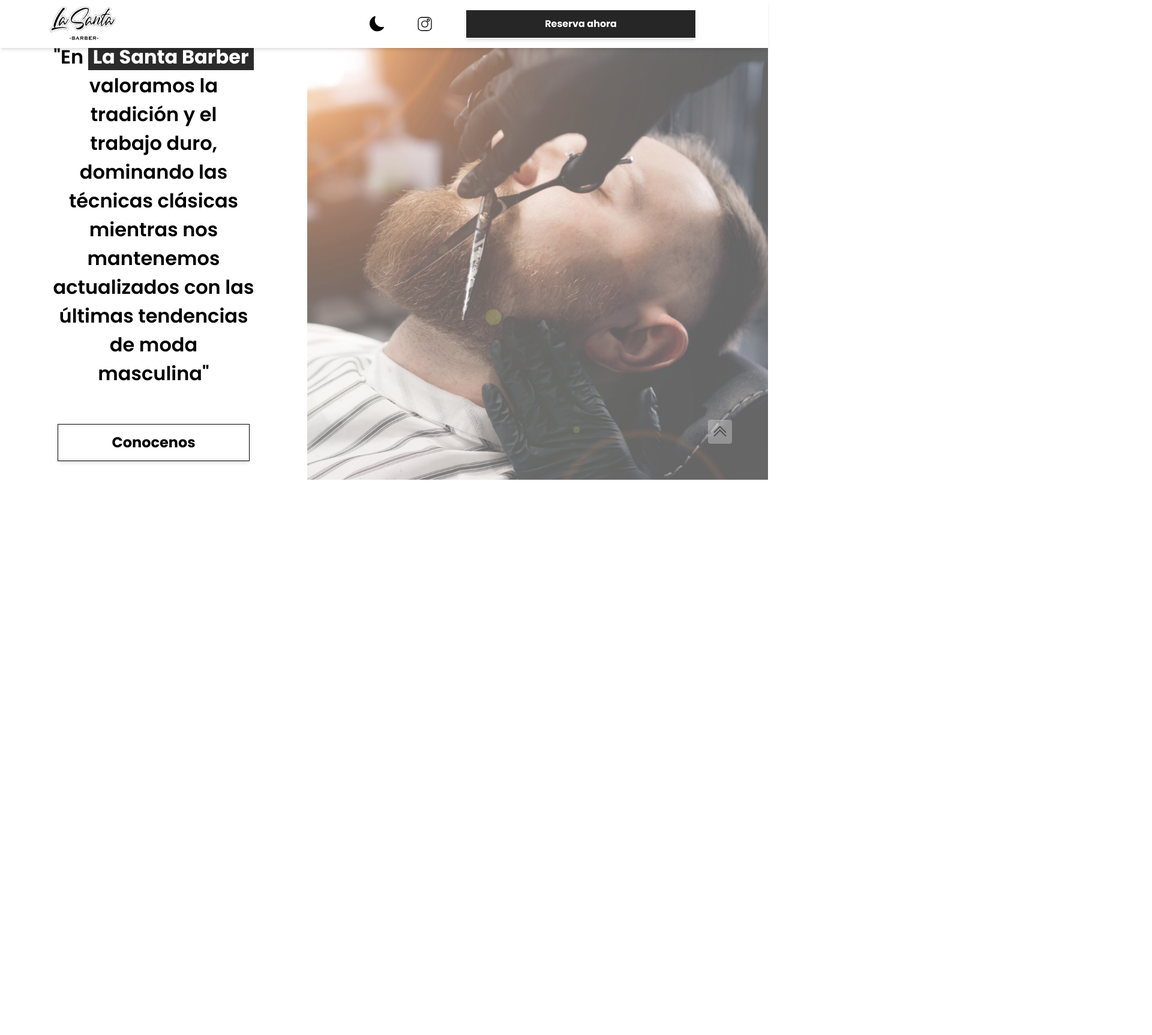
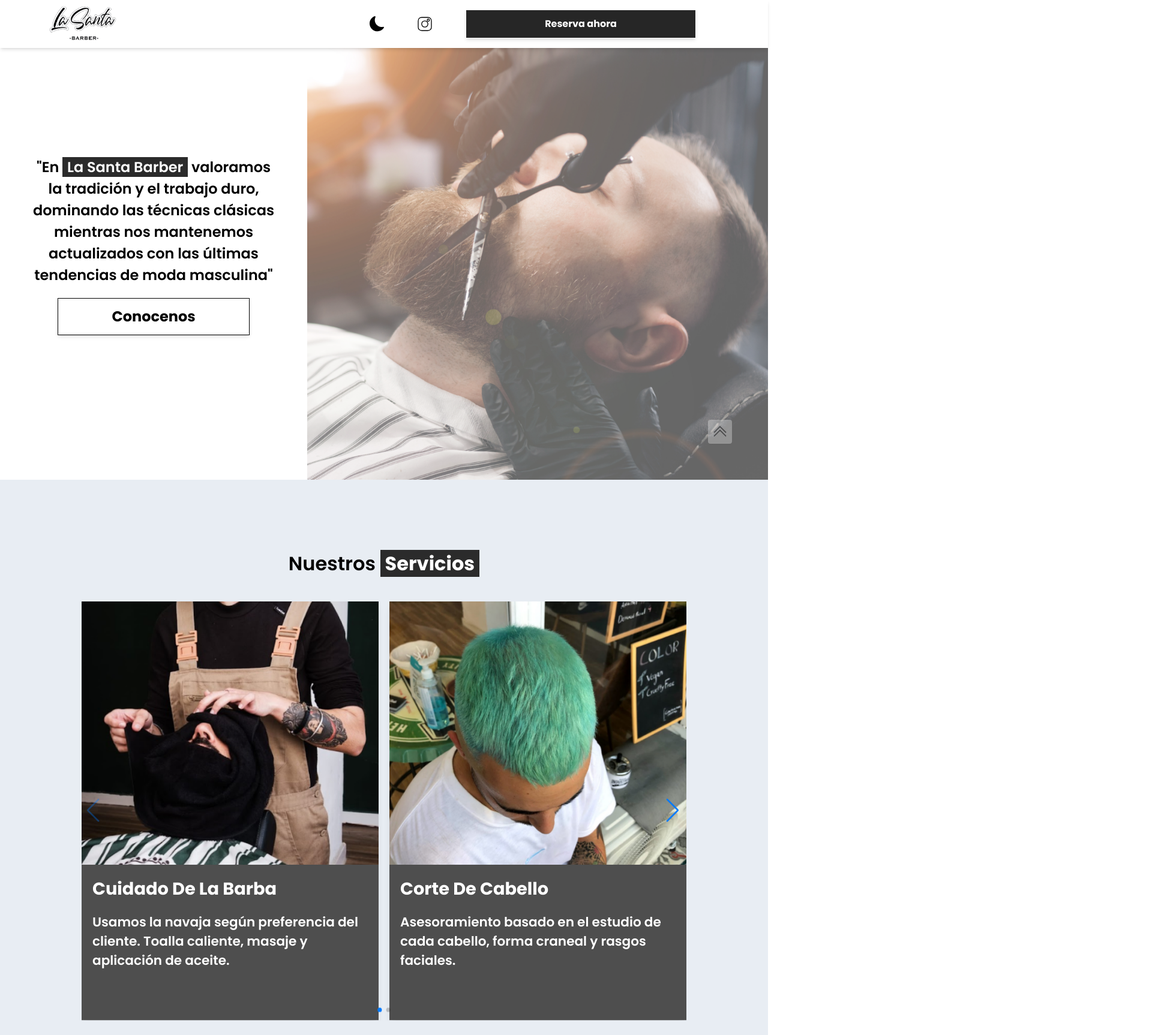
Before and after one commit to ericfluna/lasantabarber, a React (Vite) app: page / in a window 1280 px wide. Shown: the top 1726 px of the page at 60% size, 1920 px wide, since content can reach past the window. Before the commit the page ends 800 px from the top, so only its background shows below. Built offline with nearby package versions, Linux system fonts and the light colour scheme.

Commit message:
Commit update

```diff
--- a/src/App.jsx
+++ b/src/App.jsx
@@ -27,7 +27,7 @@ function App() {
 
   return (
     <div
-      className={`w-screen h-screen overflow-x-hidden scrollbar-thin scrollbar-thumb-slate-800 scrollbar-track-slate-300 bg-end`}
+      className={`w-screen h-screen  scrollbar-thin scrollbar-thumb-slate-800 scrollbar-track-slate-300 bg-end`}
     >
       <Header
         darkMode={darkMode}
--- a/src/components/buttonUp.jsx
+++ b/src/components/buttonUp.jsx
@@ -4,7 +4,7 @@ export default function ButtonUp({ handleScrollUp }) {
   return (
     <button
       onClick={handleScrollUp}
-      className={` z-50 hidden lg:flex fixed bottom-10 right-10 fast-trans shadow-md font-bold w-20 h-20 p-3 opacity-30 hover:opacity-100 scale-50 hover:scale-90 overflow-hidden rounded-lg hover:border bg-white text-black`}
+      className={`z-50 hidden lg:flex fixed bottom-10 right-10 fast-trans shadow-md font-bold w-20 h-20 p-3 opacity-30 hover:opacity-100 scale-50 hover:scale-90 overflow-hidden rounded-lg hover:border bg-white text-black`}
     >
       <img width={'100%'} src="/flechas-volver.png" />
     </button>
--- a/src/components/cortes.jsx
+++ b/src/components/cortes.jsx
@@ -1,18 +1,25 @@
 export default function Cortes({ darkMode }) {
   return (
     <div
-      className={`w-screen flex flex-col h-fit  ${
+      className={`w-screen text-center py-10 lg:h-screen ${
         darkMode ? 'bg-color-presentacion-dark' : 'bg-color-presentacion'
-      } -mt-20 `}
+      } `}
     >
       <h1
-        className={`font-semibold mt-10 -mb-10 ${
-          darkMode ? 'text-white' : 'text-black'
-        }`}
+        className={`font-semibold  ${darkMode ? 'text-white' : 'text-black'}`}
       >
-        Nuestros clientes más <span className={`${darkMode?'bg-color-presentacion text-black ':'bg-color-presentacion-dark text-white '}px-2`}>Estilosos</span>
+        Nuestros clientes más{' '}
+        <span
+          className={`${
+            darkMode
+              ? 'bg-color-presentacion text-black '
+              : 'bg-color-presentacion-dark text-white '
+          }px-2`}
+        >
+          Estilosos
+        </span>
       </h1>
-      <div className="-rotate-2 w-screen m-20 scale-90 lg:scale-100">
+      <div className="-rotate-2 w-screen scale-50 -my-32 lg:scale-100 lg:my-10">
         <div className=" min-w-screen slide-track overflow-hidden ">
           <div className="slide">
             <img src="corte1.png" alt="" />
--- a/src/components/header.jsx
+++ b/src/components/header.jsx
@@ -15,11 +15,11 @@ export default function Header({
     <header
       className={`fixed z-50 top-0 right-0 ${
         darkMode ? 'bg-color-presentacion-dark' : 'bg-color-presentacion'
-      } flex w-screen h-20 px-10 lg:px-20 2xl:px-40 fast-trans shadow-md `}
+      } flex justify-center align-middle w-screen h-20 px-10 lg:px-20 2xl:px-40 fast-trans shadow-md `}
     >
       <img src={darkMode ? '/logo-dark.png' : '/logo.png'} />
 
-      <div className="ml-auto lg:hidden flex">
+      <div className="ml-auto lg:hidden flex items-center">
         <img
           className={`cursor-pointer h-12 w-14`}
           src={darkMode ? 'menu-dark.png' : '/menu.png'}
--- a/src/components/mapa.jsx
+++ b/src/components/mapa.jsx
@@ -4,7 +4,8 @@ export default function Mapa({ darkMode }) {
   const [mostrarSatelite, setMostrarSatelite] = useState(true)
   return (
     <div
-      className={`flex flex-col lg:flex-row h-4/6 p-4 lg:p-10 ${
+      className={`flex flex-col lg:flex-row h-4/6 p-4 lg:p-10 -mt-10
+       98 ${
         darkMode ? 'bg-color-dark' : 'bg-color'
       }`}
     >
--- a/src/components/presentacion.jsx
+++ b/src/components/presentacion.jsx
@@ -1,15 +1,18 @@
 export default function Presentacion({ darkMode, handleScrollDown }) {
   return (
-    <div id="presentacion" className={`flex min-w-screen min-h-screen`}>
+    <div
+      id="presentacion"
+      className={`flex justify-center align-middle min-w-screen min-h-screen`}
+    >
       <div
-        className={`p-12 flex lg:w-2/5 h-screen ${
+        className={`p-12 text-center flex items-center lg:w-2/5 h-screen ${
           darkMode
             ? 'text-white bg-color-presentacion-dark-difuminated'
             : 'text-black bg-color-presentacion-difuminated'
         } `}
       >
         <div className="space-y-5">
-          <h1 className="hidden xl:block p-10  hover:scale-105 m-auto font-semibold">
+          <h1 className="hidden 2xl:block m-auto font-semibold">
             "En{' '}
             <span
               className={`${
@@ -24,8 +27,22 @@ export default function Presentacion({ darkMode, handleScrollDown }) {
             clásicas mientras nos mantenemos actualizados con las últimas
             tendencias de moda masculina"
           </h1>
-
-          <h2 className="xl:hidden p-10  hover:scale-105 bg-opacity-40 m-auto font-semibold">
+          <h2 className="hidden sm:block 2xl:hidden m-auto font-semibold">
+            "En{' '}
+            <span
+              className={`${
+                darkMode
+                  ? 'bg-color-presentacion text-black '
+                  : 'bg-color-presentacion-dark text-white '
+              } px-2`}
+            >
+              La Santa Barber
+            </span>{' '}
+            valoramos la tradición y el trabajo duro, dominando las técnicas
+            clásicas mientras nos mantenemos actualizados con las últimas
+            tendencias de moda masculina"
+          </h2>
+          <h3 className="sm:hidden bg-opacity-40 m-auto font-semibold">
             "En{' '}
             <span
               className={`${
@@ -39,10 +56,10 @@ export default function Presentacion({ darkMode, handleScrollDown }) {
             valoramos la tradición y el trabajo duro, dominando las técnicas
             clásicas mientras nos mantenemos actualizados con las últimas
             tendencias de moda masculina"
-          </h2>
+          </h3>
 
           <button
-            className={`fast-trans shadow-md font-bold h-fit w-80 px-10 py-3  border hover:scale-105 ${
+            className={`fast-trans shadow-md font-bold h-fit w-80 px-10 py-3 border hover:scale-105 ${
               !darkMode
                 ? 'bg-white border-black hover:bg-neutral-800 text-black hover:text-white hover:border-white'
                 : 'bg-neutral-800 hover:bg-white text-white hover:text-black hover:border-black'
--- a/src/components/servicios.jsx
+++ b/src/components/servicios.jsx
@@ -7,8 +7,7 @@ import { Navigation, Pagination } from 'swiper/modules'
 // Import Swiper styles
 import 'swiper/css'
 import 'swiper/css/navigation'
-import 'swiper/css/pagination';
-
+import 'swiper/css/pagination'
 
 export default function Servicios({ darkMode }) {
   const ref = useRef(null)
@@ -24,14 +23,13 @@ export default function Servicios({ darkMode }) {
   return (
     <div
       id="servicios"
-      className={`overflow-hidden py-28 z-0 px-1 ${
+      className={`py-5  ${
         darkMode ? 'bg-color-dark' : 'bg-color'
       }`}
     >
+      <div className="flex pt-24">
         <h1
-        className={`font-semibold mb-10 ${
-          darkMode ? 'text-white' : 'text-black'
-        }`}
+          className={`font-semibold m-auto ${darkMode ? 'text-white' : 'text-black'}`}
         >
           Nuestros{' '}
           <span
@@ -44,7 +42,9 @@ export default function Servicios({ darkMode }) {
             Servicios
           </span>
         </h1>
+      </div>
 
+      <div className='px-5 lg:px-20 scale-90 '>
         <motion.div
           ref={ref}
           variants={{
@@ -55,7 +55,6 @@ export default function Servicios({ darkMode }) {
           animate={mainControls}
           transition={{ duration: 0.5, delay: 0.25 }}
         >
-        <div className="flex px-10">
           <Swiper
             slidesPerView={1}
             spaceBetween={10}
@@ -78,16 +77,15 @@ export default function Servicios({ darkMode }) {
             }}
             navigation
             modules={[Pagination, Navigation]}
-
           >
             <SwiperSlide>
               <div
-                className={`flex flex-col shadow-lg  ${
+                className={`flex flex-col shadow-lg m-auto ${
                   darkMode ? 'bg-color text-black' : 'bg-color-dark text-white'
                 }`}
               >
-                <img className="h-2/3" src="/servicio1.png" />
-                <div className={`h-60 sm:h-96 md:h-80 space-y-5 p-5 `}>
+                <img src="/servicio1.png" />
+                <div className={`space-y-5 p-5 pb-10 h-72 sm:h-96 md:h-80 lg:h-72 `}>
                   <h1 className="font-bold">Cuidado De La Barba</h1>
                   <h2 className="font-semibold">
                     Usamos la navaja según preferencia del cliente. Toalla
@@ -98,20 +96,12 @@ export default function Servicios({ darkMode }) {
             </SwiperSlide>
             <SwiperSlide>
               <div
-                className={`flex flex-col shadow-lg  ${
-                  !darkMode
-                    ? 'bg-color-presentacion'
-                    : 'bg-color-presentacion-dark'
+                className={`flex flex-col shadow-lg m-auto ${
+                  darkMode ? 'bg-color text-black' : 'bg-color-dark text-white'
                 }`}
               >
-                <img className="h-2/3" src="/servicio2.png" />
-                <div
-                  className={`h-60 sm:h-96 md:h-80 space-y-5 p-5 ${
-                    !darkMode
-                      ? 'bg-color-presentacion text-black'
-                      : 'bg-color-presentacion-dark text-white'
-                  }`}
-                >
+                <img src="/servicio2.png" />
+                <div className={`space-y-5 p-5 pb-10 h-72 sm:h-96 md:h-80 lg:h-72 `}>
                   <h1 className="font-bold">Corte De Cabello</h1>
                   <h2 className="font-semibold">
                     Asesoramiento basado en el estudio de cada cabello, forma
@@ -122,12 +112,12 @@ export default function Servicios({ darkMode }) {
             </SwiperSlide>
             <SwiperSlide>
               <div
-                className={`flex flex-col shadow-lg ${
+                className={`flex flex-col shadow-lg m-auto ${
                   darkMode ? 'bg-color text-black' : 'bg-color-dark text-white'
                 }`}
               >
-                <img className="h-2/3" src="/servicio3.png" />
-                <div className={`h-60 sm:h-96 md:h-80 space-y-5 p-5`}>
+                <img src="/servicio3.png" />
+                <div className={`space-y-5 p-5 pb-10 h-72 sm:h-96 md:h-80 lg:h-72 `}>
                   <h1 className="font-bold">Depilación Facial</h1>
                   <h2 className="font-semibold">
                     Depilación a cera. Retirada del bello sobrante con posterior
@@ -137,8 +127,8 @@ export default function Servicios({ darkMode }) {
               </div>
             </SwiperSlide>
           </Swiper>
+        </motion.div>
       </div>
-      </motion.div>
     </div>
   )
 }
--- a/src/index.css
+++ b/src/index.css
@@ -19,9 +19,6 @@
 
 div {
   transition-duration: 350ms;
-  justify-content: center;
-  align-items: center;
-  text-align: center;
 }
 
 .slow-trans {
@@ -92,6 +89,10 @@ h2 {
   font-size: x-large;
 }
 
+h3 {
+  font-size: large;
+
+}
 .slide-track {
   display: flex;
   animation: scroll 30s linear infinite;
```
Lines whose indentation alone changed are shown as unchanged.
